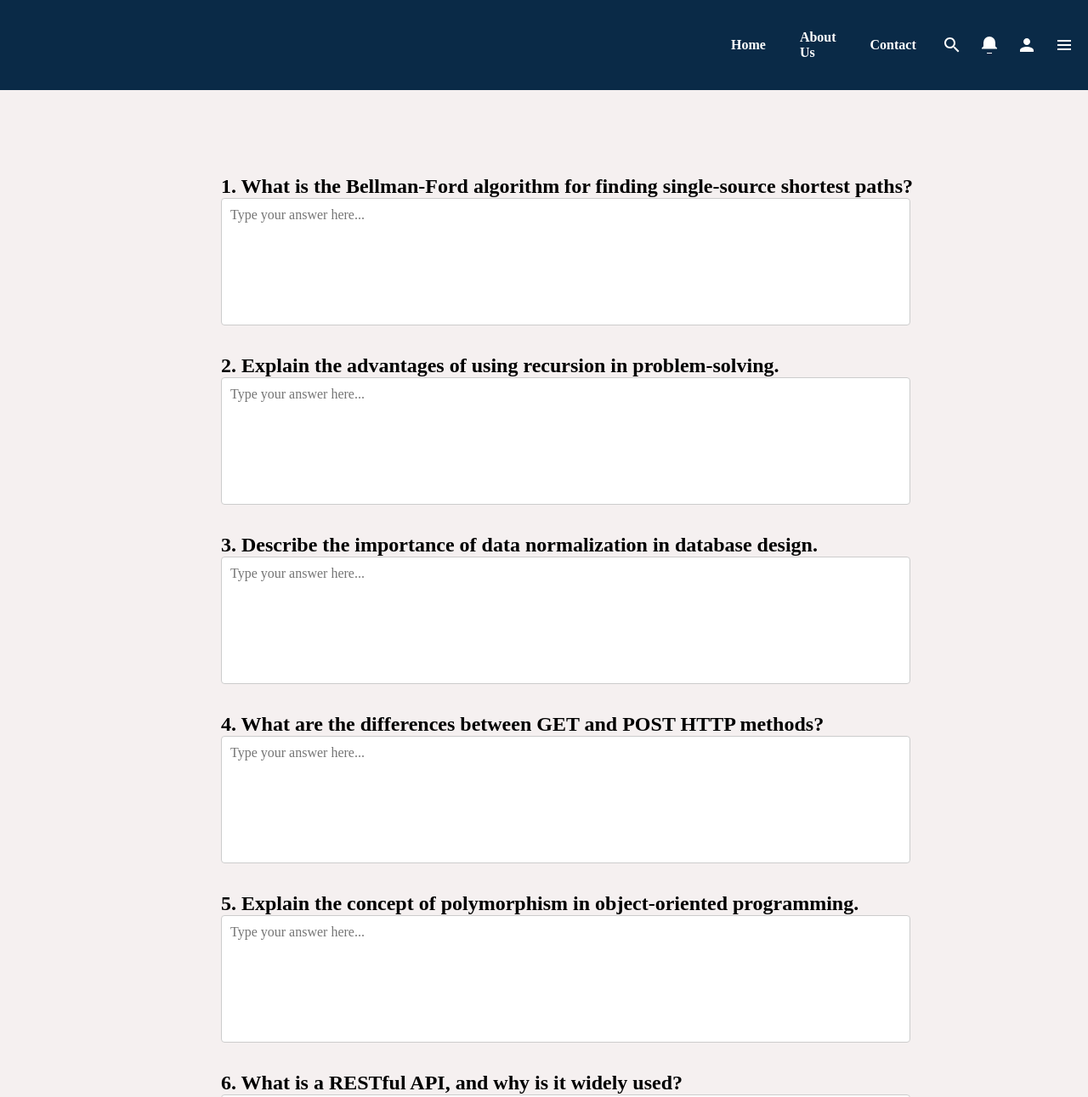
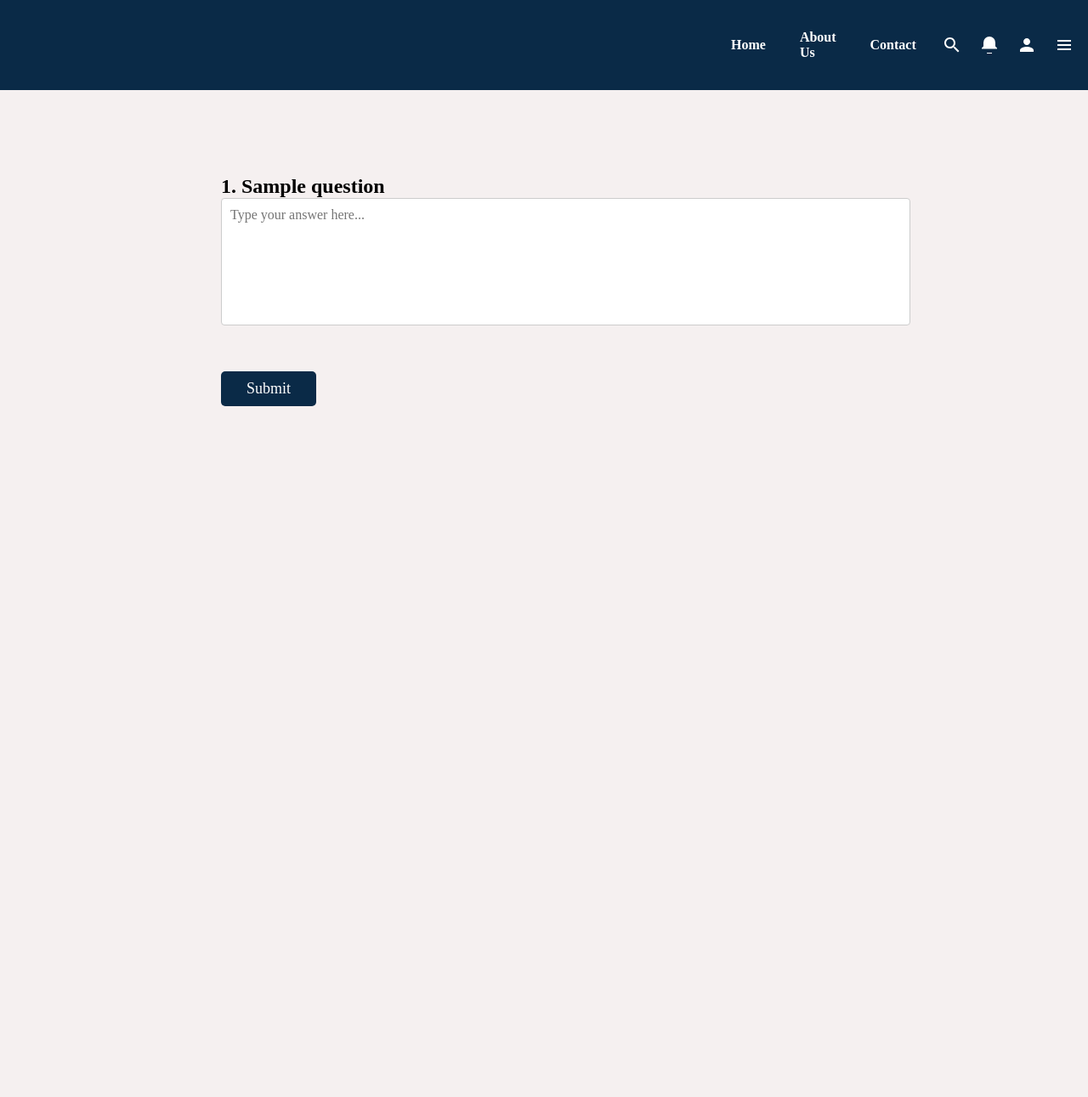
Before and after one commit to makmodol1173/TechJobHub, a Django app: template templates/assessment.html in a window 1280 px wide. Shown: the whole page at 85% size. Run offline with Django 5.2, Linux system fonts and the light colour scheme; the template is opened without the code that fills it: most values are stand-ins (such as "Sample title", 1, 10 or a date in 2020).

Commit message:
assessment part completed

```diff
--- a/templates/assessment.html
+++ b/templates/assessment.html
@@ -69,56 +69,14 @@
 
             <div class="content-area">
                 <div class="assessment-container">
-                  <form id="assessment-form">
-                    <div class="question-item">
-                      <h2>1. What is the Bellman-Ford algorithm for finding single-source shortest paths?</h2>
-                      <textarea id="question-1" name="question-1" maxlength="150" placeholder="Type your answer here..."></textarea>
-                    </div>
-
-                    <div class="question-item">
-                      <h2>2. Explain the advantages of using recursion in problem-solving.</h2>
-                      <textarea id="question-2" name="question-2" maxlength="150" placeholder="Type your answer here..."></textarea>
-                    </div>
-
-                    <div class="question-item">
-                      <h2>3. Describe the importance of data normalization in database design.</h2>
-                      <textarea id="question-3" name="question-3" maxlength="150" placeholder="Type your answer here..."></textarea>
-                    </div>
-
-                    <div class="question-item">
-                      <h2>4. What are the differences between GET and POST HTTP methods?</h2>
-                      <textarea id="question-4" name="question-4" maxlength="150" placeholder="Type your answer here..."></textarea>
-                    </div>
-
-                    <div class="question-item">
-                      <h2>5. Explain the concept of polymorphism in object-oriented programming.</h2>
-                      <textarea id="question-5" name="question-5" maxlength="150" placeholder="Type your answer here..."></textarea>
-                    </div>
-
-                    <div class="question-item">
-                      <h2>6. What is a RESTful API, and why is it widely used?</h2>
-                      <textarea id="question-6" name="question-6" maxlength="150" placeholder="Type your answer here..."></textarea>
-                    </div>
-
-                    <div class="question-item">
-                      <h2>7. Define the differences between relational and non-relational databases.</h2>
-                      <textarea id="question-7" name="question-7" maxlength="150" placeholder="Type your answer here..."></textarea>
-                    </div>
-
-                    <div class="question-item">
-                      <h2>8. How does a binary search algorithm work?</h2>
-                      <textarea id="question-8" name="question-8" maxlength="150" placeholder="Type your answer here..."></textarea>
-                    </div>
-
-                    <div class="question-item">
-                      <h2>9. What is the purpose of a foreign key in database design?</h2>
-                      <textarea id="question-9" name="question-9" maxlength="150" placeholder="Type your answer here..."></textarea>
-                    </div>
-
-                    <div class="question-item">
-                      <h2>10. Explain the difference between synchronous and asynchronous programming.</h2>
-                      <textarea id="question-10" name="question-10" maxlength="150" placeholder="Type your answer here..."></textarea>
-                    </div>
+                  <form id="assessment-form" method="POST">
+                    {% csrf_token %}
+                    {% for question in questions %}
+                      <div class="question-item">
+                        <h2>{{ forloop.counter }}. {{ question }}</h2>
+                        <textarea id="question-{{ forloop.counter }}" name="question-{{ forloop.counter }}" maxlength="150" placeholder="Type your answer here..."></textarea>
+                      </div>
+                    {% endfor %}
                     <button type="submit" class="next-button">Submit</button>
                   </form>
                 </div>
```
Also changed, not shown: app/assessment/views.py (+73 -2 lines).
